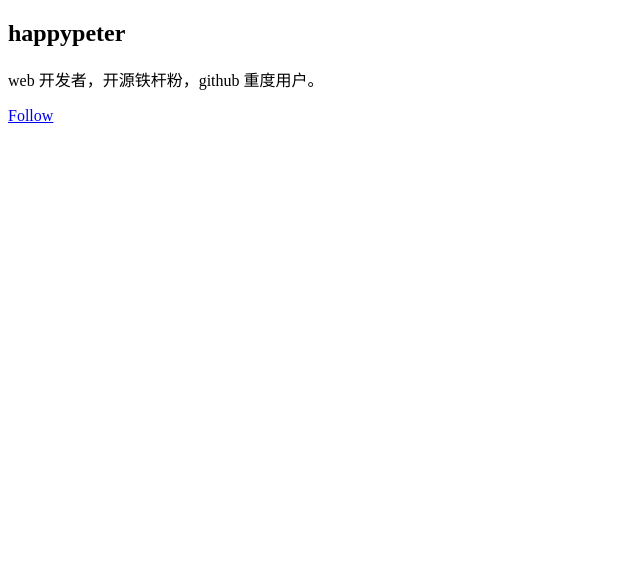
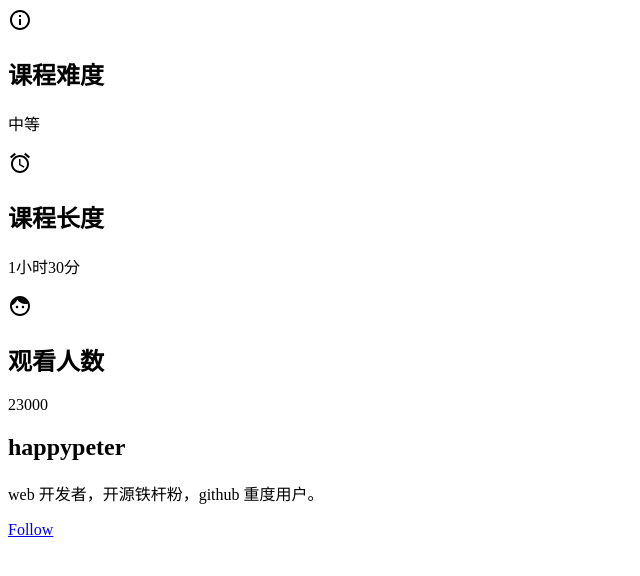
Before and after one commit to happypeter/res-demo, a Jekyll site: the page built from index.html, in a window 1280 px wide. Shown: the top 576 px of the page, without its empty margins (0-640 px from the left). Built offline with Jekyll 4.4.1, drawn with Linux system fonts in a browser that asks for light colours.

Commit message:
svg-icon done

```diff
--- a/_includes/stat.html
+++ b/_includes/stat.html
@@ -1,17 +1,32 @@
 <section class="stat">
   <div class="stat-item">
-    <div class="icon"></div>
-    <h2 class="title"></h2>
-    <p class="info"></p>
+    <div class="icon">
+      <svg fill="#000000" height="24" viewBox="0 0 24 24" width="24" xmlns="http://www.w3.org/2000/svg">
+          <path d="M0 0h24v24H0z" fill="none"/>
+          <path d="M11 17h2v-6h-2v6zm1-15C6.48 2 2 6.48 2 12s4.48 10 10 10 10-4.48 10-10S17.52 2 12 2zm0 18c-4.41 0-8-3.59-8-8s3.59-8 8-8 8 3.59 8 8-3.59 8-8 8zM11 9h2V7h-2v2z"/>
+      </svg>
+    </div>
+    <h2 class="title">课程难度</h2>
+    <p class="info">中等</p>
   </div>
   <div class="stat-item">
-    <div class="icon"></div>
-    <h2 class="title"></h2>
-    <p class="info"></p>
+    <div class="icon">
+      <svg fill="#000000" height="24" viewBox="0 0 24 24" width="24" xmlns="http://www.w3.org/2000/svg">
+        <path d="M0 0h24v24H0z" fill="none"/>
+        <path d="M22 5.72l-4.6-3.86-1.29 1.53 4.6 3.86L22 5.72zM7.88 3.39L6.6 1.86 2 5.71l1.29 1.53 4.59-3.85zM12.5 8H11v6l4.75 2.85.75-1.23-4-2.37V8zM12 4c-4.97 0-9 4.03-9 9s4.02 9 9 9c4.97 0 9-4.03 9-9s-4.03-9-9-9zm0 16c-3.87 0-7-3.13-7-7s3.13-7 7-7 7 3.13 7 7-3.13 7-7 7z"/>
+      </svg>
+    </div>
+    <h2 class="title">课程长度</h2>
+    <p class="info">1小时30分</p>
   </div>
   <div class="stat-item">
-    <div class="icon"></div>
-    <h2 class="title"></h2>
-    <p class="info"></p>
+    <div class="icon">
+      <svg fill="#000000" height="24" viewBox="0 0 24 24" width="24" xmlns="http://www.w3.org/2000/svg">
+          <path d="M9 11.75c-.69 0-1.25.56-1.25 1.25s.56 1.25 1.25 1.25 1.25-.56 1.25-1.25-.56-1.25-1.25-1.25zm6 0c-.69 0-1.25.56-1.25 1.25s.56 1.25 1.25 1.25 1.25-.56 1.25-1.25-.56-1.25-1.25-1.25zM12 2C6.48 2 2 6.48 2 12s4.48 10 10 10 10-4.48 10-10S17.52 2 12 2zm0 18c-4.41 0-8-3.59-8-8 0-.29.02-.58.05-.86 2.36-1.05 4.23-2.98 5.21-5.37C11.07 8.33 14.05 10 17.42 10c.78 0 1.53-.09 2.25-.26.21.71.33 1.47.33 2.26 0 4.41-3.59 8-8 8z"/>
+          <path d="M0 0h24v24H0z" fill="none"/>
+      </svg>
+    </div>
+    <h2 class="title">观看人数</h2>
+    <p class="info">23000</p>
   </div>
 </section>
--- a/_scss/_common.scss
+++ b/_scss/_common.scss
@@ -11,6 +11,9 @@ $divider-color:        #B6B6B6;
 
 @import "button";
 
+* {
+  box-sizing: border-box;
+}
 body {
   margin: 0;
   font-family: "Helvetica Neue", "Segoe UI", Helvetica, Arial, "Hiragino Sans GB", "Microsoft YaHei", "WenQuanYi Micro Hei", sans-serif;
--- a/_scss/main.scss
+++ b/_scss/main.scss
@@ -1,4 +1,5 @@
 @import "common";
+@import "stat";
 
 header {
   height: 80px;
--- a/gulpfile.js
+++ b/gulpfile.js
@@ -37,7 +37,7 @@ gulp.task('sass', function () {
 
 gulp.task('watch', function () {
   gulp.watch('_scss/*.scss', ['sass']);
-  gulp.watch(['index.html', '_layouts/*.html'], ['jekyll-rebuild']);
+  gulp.watch(['index.html', '_layouts/*.html', '_includes/*.html'], ['jekyll-rebuild']);
 });
 
 gulp.task('default', ['browser-sync', 'watch']);
```
Also changed, not shown: _scss/_stat.scss (added, +28 -0 lines).
